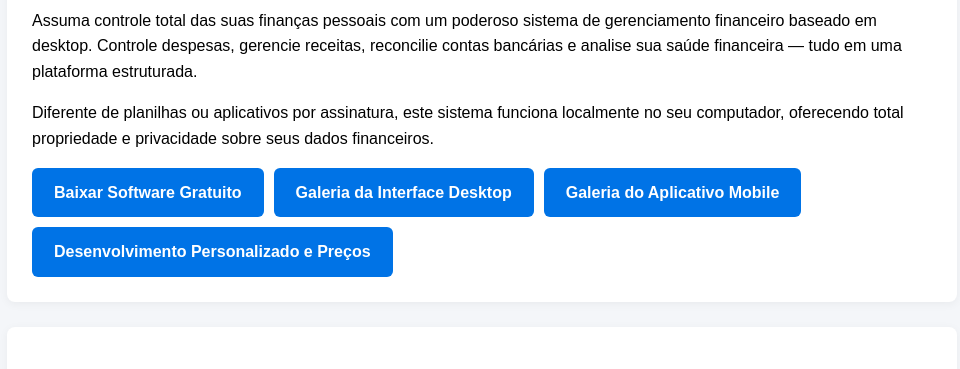
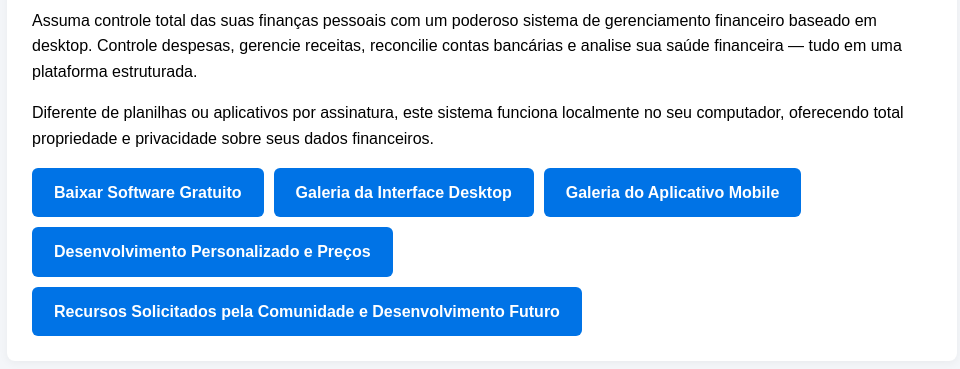
Before and after one commit to valueinvestingsoftwareFree/SoftwareGestaoDespesasPessoais, a plain HTML site: page index.html in a window 1280 px wide. Shown: the part 359-728 px from the top of the page, without its empty margins (158-1118 px from the left). Drawn offline with Linux system fonts and the light colour scheme.

Commit message:
Update index.html

```diff
--- a/index.html
+++ b/index.html
@@ -89,8 +89,12 @@ Galeria da Interface Desktop
 Galeria do Aplicativo Mobile
 </a>
 
-    <a class="button" href="payment.html">
+<a class="button" href="payment.html">
     Desenvolvimento Personalizado e Preços
+</a>
+
+<a class="button" href="future.html">
+    Recursos Solicitados pela Comunidade e Desenvolvimento Futuro
 </a>
 
 </div>
```
